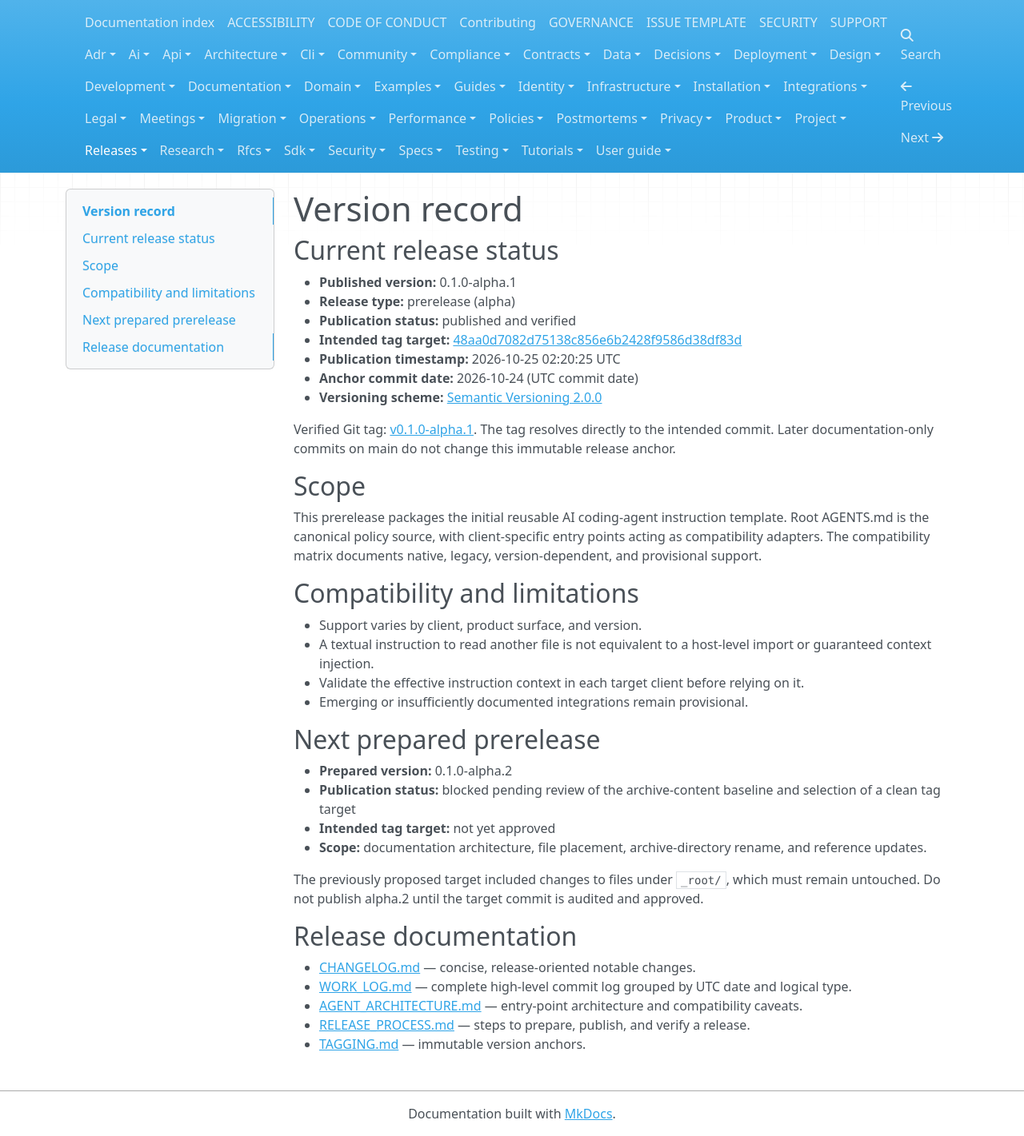
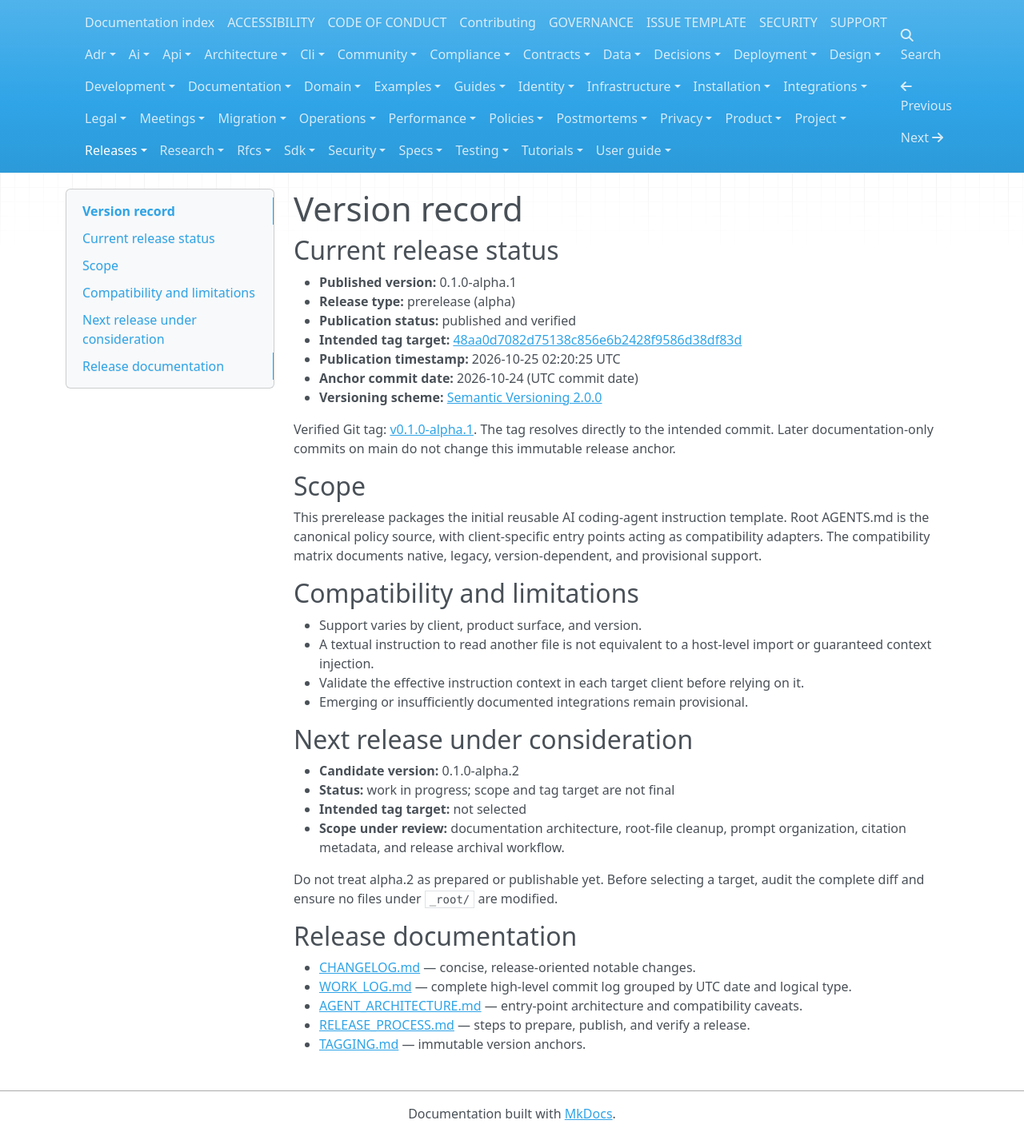
Before and after one commit to sandokanCat/.github, an MkDocs documentation site: the page built from docs/releases/VERSION.md, in a window 1280 px wide. Shown: the whole page at 80% size. Built offline with MkDocs 1.6.1, drawn with Linux system fonts in a browser that asks for light colours; nearby versions of some CDN libraries.

Commit message:
docs(release): mark alpha.2 as unfinished work

```diff
--- a/docs/releases/VERSION.md
+++ b/docs/releases/VERSION.md
@@ -23,14 +23,14 @@ This prerelease packages the initial reusable AI coding-agent instruction templa
 - Validate the effective instruction context in each target client before relying on it.
 - Emerging or insufficiently documented integrations remain provisional.
 
-## Next prepared prerelease
+## Next release under consideration
 
-- **Prepared version:** 0.1.0-alpha.2
-- **Publication status:** blocked pending review of the archive-content baseline and selection of a clean tag target
-- **Intended tag target:** not yet approved
-- **Scope:** documentation architecture, file placement, archive-directory rename, and reference updates.
+- **Candidate version:** 0.1.0-alpha.2
+- **Status:** work in progress; scope and tag target are not final
+- **Intended tag target:** not selected
+- **Scope under review:** documentation architecture, root-file cleanup, prompt organization, citation metadata, and release archival workflow.
 
-The previously proposed target included changes to files under `_root/`, which must remain untouched. Do not publish alpha.2 until the target commit is audited and approved.
+Do not treat alpha.2 as prepared or publishable yet. Before selecting a target, audit the complete diff and ensure no files under `_root/` are modified.
 
 ## Release documentation
 
```
